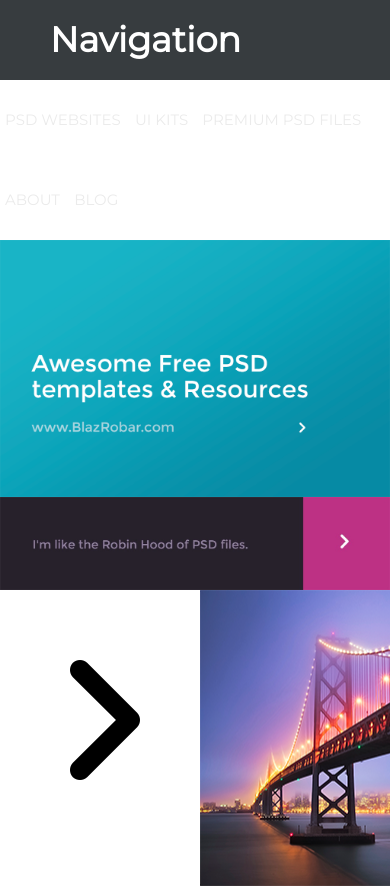
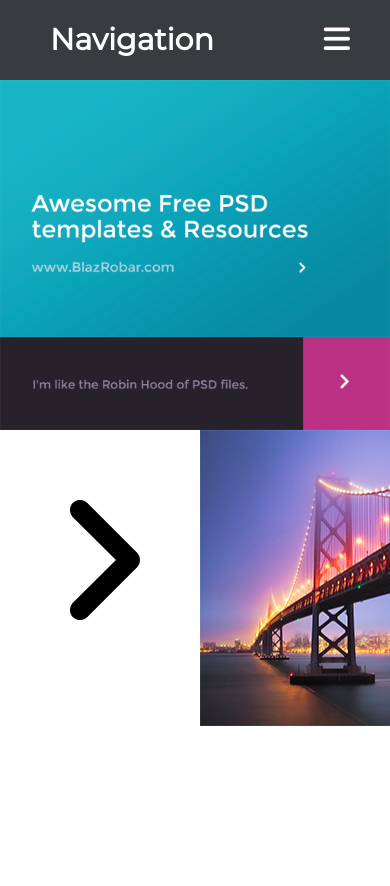
Before and after one commit to Golovolastik/bsuir_ui_lab_2, a plain HTML site: page index.html in a window 390 px wide. Shown: the top 886 px of the page. After the commit the page ends 844 px from the top, so only its background shows below. Drawn offline with Linux system fonts and the light colour scheme.

Commit message:
feature//working navigation bar

```diff
--- a/css/style.css
+++ b/css/style.css
@@ -62,6 +62,61 @@ a:hover,a.active{
     transition: .5s;
 }
 
+.checkbtn{
+    font-size: 30px;
+    color: white;
+    float: right;
+    line-height: 80px;
+    margin-right: 40px;
+    cursor: pointer;
+    display: none;
+}
+
+#check{
+    display: none;
+}
+
+@media (max-width: 952px){
+    label.logo{
+        font-size: 30px;
+        padding-left: 50px;
+    }
+    nav ul li a{
+        font-size: 16px;
+    }
+}
+
+@media (max-width: 858px){
+    .checkbtn{
+        display: block;
+    }
+    ul{
+        position: fixed;
+        width: 100%;
+        height: 100vh;
+        background: #2c3e50;
+        top: 80px;
+        left: -100%;
+        text-align: center;
+        transition: all .5s;
+    }
+    nav ul li{
+        display: block;
+        margin: 50px 0;
+        line-height: 30px;
+    }
+    nav ul li a{
+        font-size: 20px;
+    }
+    a:hover,a.active{
+        background: none;
+        color: #0082e6;
+    }
+    #check:checked ~ ul{
+        left: 0;
+    }
+}
+
 img {
     width: 100%;
     height: auto;
--- a/index.html
+++ b/index.html
@@ -10,9 +10,13 @@
 <body>
 <header>
     <nav>
+        <input type="checkbox" id="check">
+        <label for="check" class="checkbtn">
+            <i class="fas fa-bars"></i>
+        </label>
         <label class="logo">Navigation</label>
         <ul>
-            <li><a href="#">PSD WEBSITES</a></li>
+            <li><a class="active" href="#">PSD WEBSITES</a></li>
             <li><a href="#">UI KITS</a></li>
             <li><a href="#">PREMIUM PSD FILES</a></li>
             <li><a href="#">ABOUT</a></li>
```
